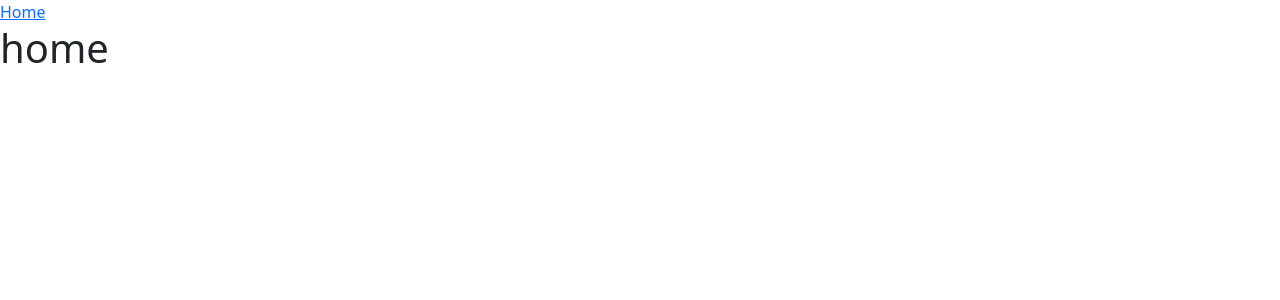
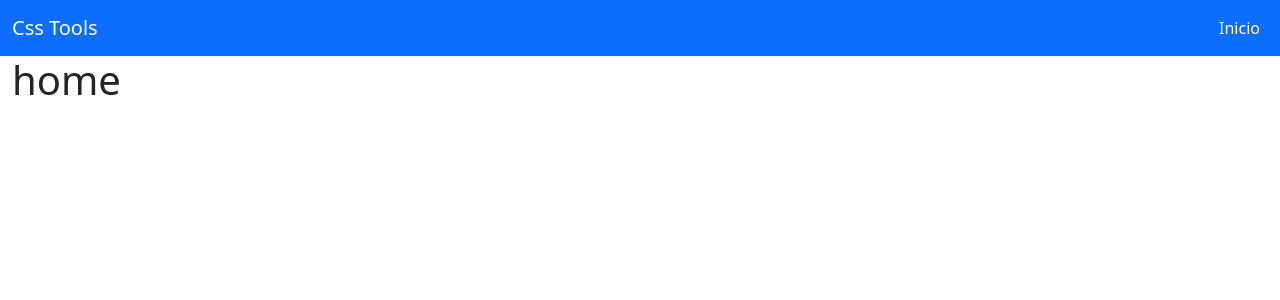
Before and after one commit to sergioazoc/css-tools, a Vue app: page / in a window 1280 px wide. Shown: the top 300 px of the page. Built offline with nearby package versions, Linux system fonts and the light colour scheme.

Commit message:
add Navbar

```diff
--- a/package.json
+++ b/package.json
@@ -1,6 +1,7 @@
 {
   "name": "css-tools",
   "version": "0.0.0",
+  "license": "MIT",
   "scripts": {
     "dev": "vite",
     "build": "run-p type-check build-only",
--- a/src/App.vue
+++ b/src/App.vue
@@ -1,13 +1,13 @@
 <script setup lang="ts">
-import { RouterLink, RouterView } from 'vue-router'
+  import { RouterView } from 'vue-router'
+  import TheNavbar from '@/components/TheNavbar.vue'
 </script>
 
 <template>
-  <nav>
-    <RouterLink to="/">Home</RouterLink>
-  </nav>
-
-  <RouterView />
+  <TheNavbar />
+  <div class="container-fluid">
+    <RouterView />
+  </div>
 </template>
 
 <style lang="scss">
--- /dev/null
+++ b/src/components/TheNavbar.vue
@@ -0,0 +1,42 @@
+<script setup lang="ts">
+  import { RouterLink } from 'vue-router'
+</script>
+
+<template>
+  <nav class="navbar navbar-dark navbar-expand-sm bg-primary">
+    <div class="container-fluid">
+      <RouterLink
+        :to="{ name: 'home' }"
+        class="navbar-brand"
+      >
+        Css Tools
+      </RouterLink>
+      <button
+        class="navbar-toggler"
+        type="button"
+        data-bs-toggle="collapse"
+        data-bs-target="#navbar"
+        aria-controls="navbar"
+        aria-expanded="false"
+        aria-label="Toggle navigation"
+      >
+        <span class="navbar-toggler-icon" />
+      </button>
+      <div
+        id="navbar"
+        class="collapse navbar-collapse"
+      >
+        <ul class="navbar-nav ms-auto">
+          <li class="nav-item">
+            <RouterLink
+              :to="{ name: 'home' }"
+              class="nav-link"
+            >
+              Inicio
+            </RouterLink>
+          </li>
+        </ul>
+      </div>
+    </div>
+  </nav>
+</template>
--- a/src/router/index.ts
+++ b/src/router/index.ts
@@ -8,7 +8,8 @@ const router = createRouter({
       name: 'home',
       component: () => import('@/views/HomeView.vue')
     },
-  ]
+  ],
+  linkActiveClass: 'active'
 })
 
 export default router
```
Also changed, not shown: .eslintrc.cjs.
